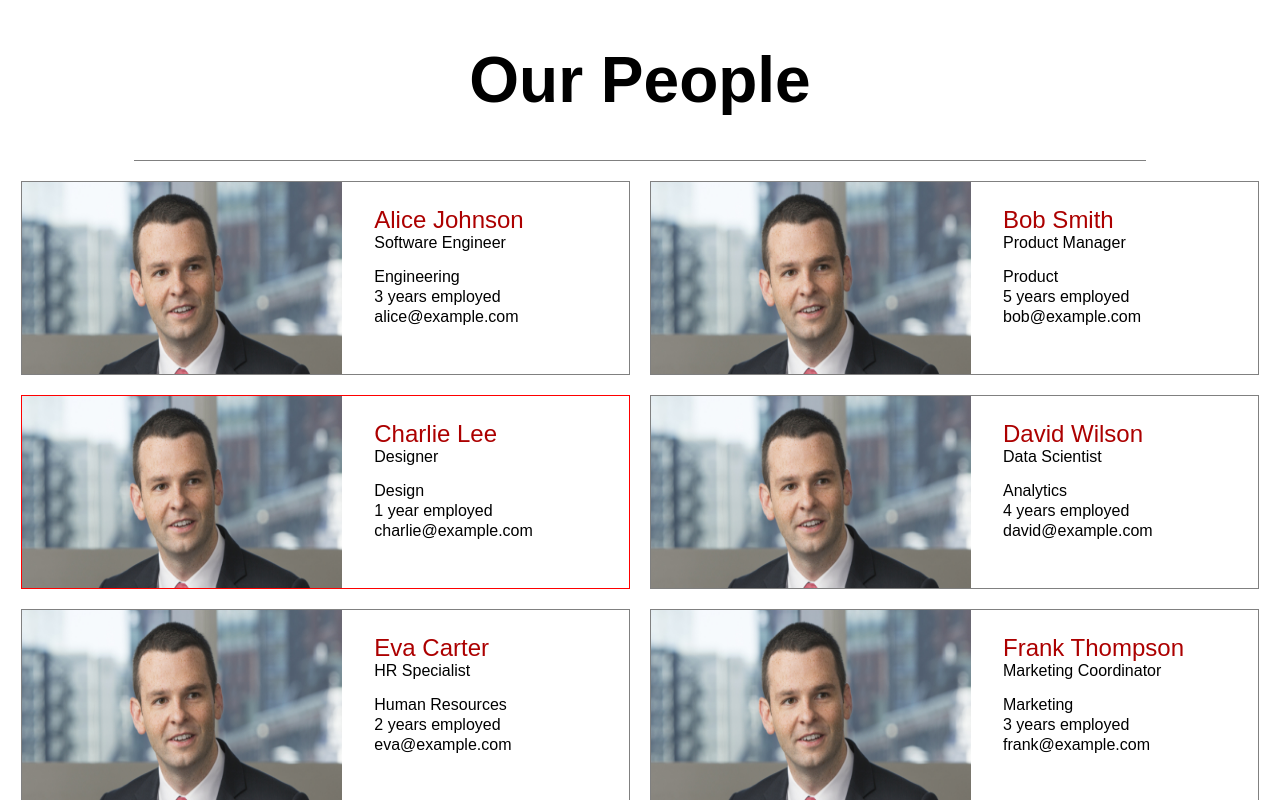
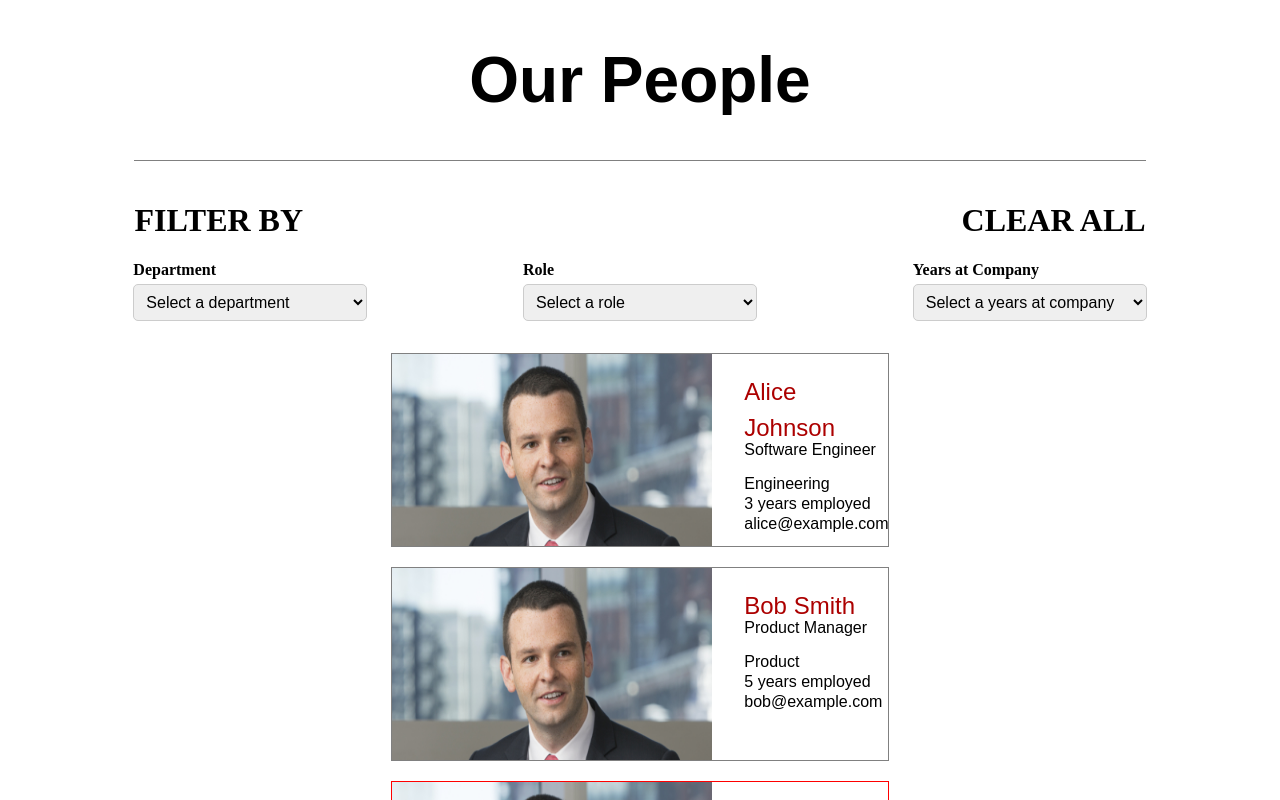
Before and after one commit to Truthhaven/employees, a React (Vite) app: page / in a window 1280 px wide. Shown: the top 800 px of the page. Built offline with nearby package versions, Linux system fonts and the light colour scheme.

Commit message:
added filtering boxes

```diff
--- a/src/App.css
+++ b/src/App.css
@@ -1,10 +1,23 @@
 .container {
   display: flex;
   flex-wrap: wrap; /* Allows cards to wrap into two columns */
+  justify-content: center;
+  width: 80%;
+  margin: 0 auto; /* Centers horizontally */
+  padding: 0;
   gap: 20px;
-  justify-content: center;
+  margin-top: 2em;
 }
 
+
 .container > * {
-  width: 48%; /* Each card takes about half of the container */
+  width: 49%; /* Each card takes about half of the container */
 }
+
+.dropdowns {
+  display: flex;
+  justify-content: space-between; /* Ensures first dropdown starts at the left, last at right */
+  align-items: center;
+  width: 92.5%;
+  margin: 0 auto; /* Centers the container */
+}
--- a/src/App.jsx
+++ b/src/App.jsx
@@ -1,6 +1,7 @@
 import EmployeeCard from "./components/EmployeeCard";
 import "./App.css";
 import Header from "./components/Header";
+import DepartmentDropdown from "./components/DepartmentDropdown";
 
 const employees = [
   { name: "Alice Johnson", role: "Software Engineer", department: "Engineering", email: "alice@example.com", profilePicture: "./pic.jpg", yearsAtCompany: 3 },
@@ -19,6 +20,12 @@ function App() {
   return (
     <>
     <Header />
+        <div className = "dropdowns">
+        <DepartmentDropdown employees={employees} attribute="department" label="Department" />
+          <DepartmentDropdown employees={employees} attribute="role" label="Role" />
+          <DepartmentDropdown employees={employees} attribute="yearsAtCompany" label="Years at Company" />
+        </div>
+
     <div className="container">
       {employees.map((employee, index) => (
         <EmployeeCard key={index} employee={employee} />
--- /dev/null
+++ b/src/components/DepartmentDropdown.jsx
@@ -0,0 +1,21 @@
+import React from "react";
+import "./Dropdown.css";
+
+const Dropdown = ({ employees, attribute, label }) => {
+  // Extract unique values based on the selected attribute (e.g., department, role, yearsAtCompany)
+  const uniqueValues = [...new Set(employees.map(emp => emp[attribute]))];
+
+  return (
+    <div className="dropdown-container">
+      <label htmlFor={attribute}>{label}</label>
+      <select id={attribute} className="dropdown">
+        <option value="">Select a {label.toLowerCase()}</option>
+        {uniqueValues.map((value, index) => (
+          <option key={index} value={value}>{value}</option>
+        ))}
+      </select>
+    </div>
+  );
+};
+
+export default Dropdown;
--- /dev/null
+++ b/src/components/Dropdown.css
@@ -0,0 +1,28 @@
+.dropdown-container {
+    display: flex;
+    flex-direction: column; /* Ensures the label is above the dropdown */
+    align-items: flex-start; /* Aligns label and dropdown properly */
+    gap: 5px; /* Adds space between label and dropdown */
+    margin-bottom: 10px;
+    width: 20%;
+    margin: 0 auto; /* Centers horizontally */
+  }
+
+  label {
+    display: block; /* Ensures the label is on top */
+    font-size: 1rem;
+    font-weight: 600;
+  }
+
+  .dropdown {
+    padding: 8px;
+    font-size: 1rem;
+    border: 1px solid #ccc;
+    border-radius: 5px;
+    cursor: pointer;
+    width: 100%; /* Ensures dropdown takes full width of container */
+  }
+
+  .dropdown:hover {
+    border-color: #888;
+  }
--- a/src/components/Header.css
+++ b/src/components/Header.css
@@ -6,9 +6,22 @@
 }
 
 .horizontal-line {
-    width: 80%;
+    width: 100%;
     height: 1px;
     background-color: gray;
     border: none;
     margin: 20px auto;
   }
+
+
+  .filterText {
+    display: flex;
+    justify-content: space-between; /* Moves items to opposite ends */
+    align-items: center; /* Keeps text vertically aligned */
+    width: 100%; /* Ensures full container width */
+  }
+
+  .headerContainer{
+    width: 80%;
+    margin: 0 auto;
+  }
--- a/src/components/Header.jsx
+++ b/src/components/Header.jsx
@@ -2,8 +2,14 @@ import "./Header.css"
 const Header = () => {
     return (
         <>
+            <div className = "headerContainer">
             <h1 className = "headerTitle"> Our People</h1>
             <hr className="horizontal-line" />
+            <div className = "filterText">
+            <h1> FILTER BY </h1>
+            <h1> CLEAR ALL </h1>
+            </div>
+            </div>
         </>
     )
 }
```
Also changed, not shown: src/components/Filter.jsx (added).
